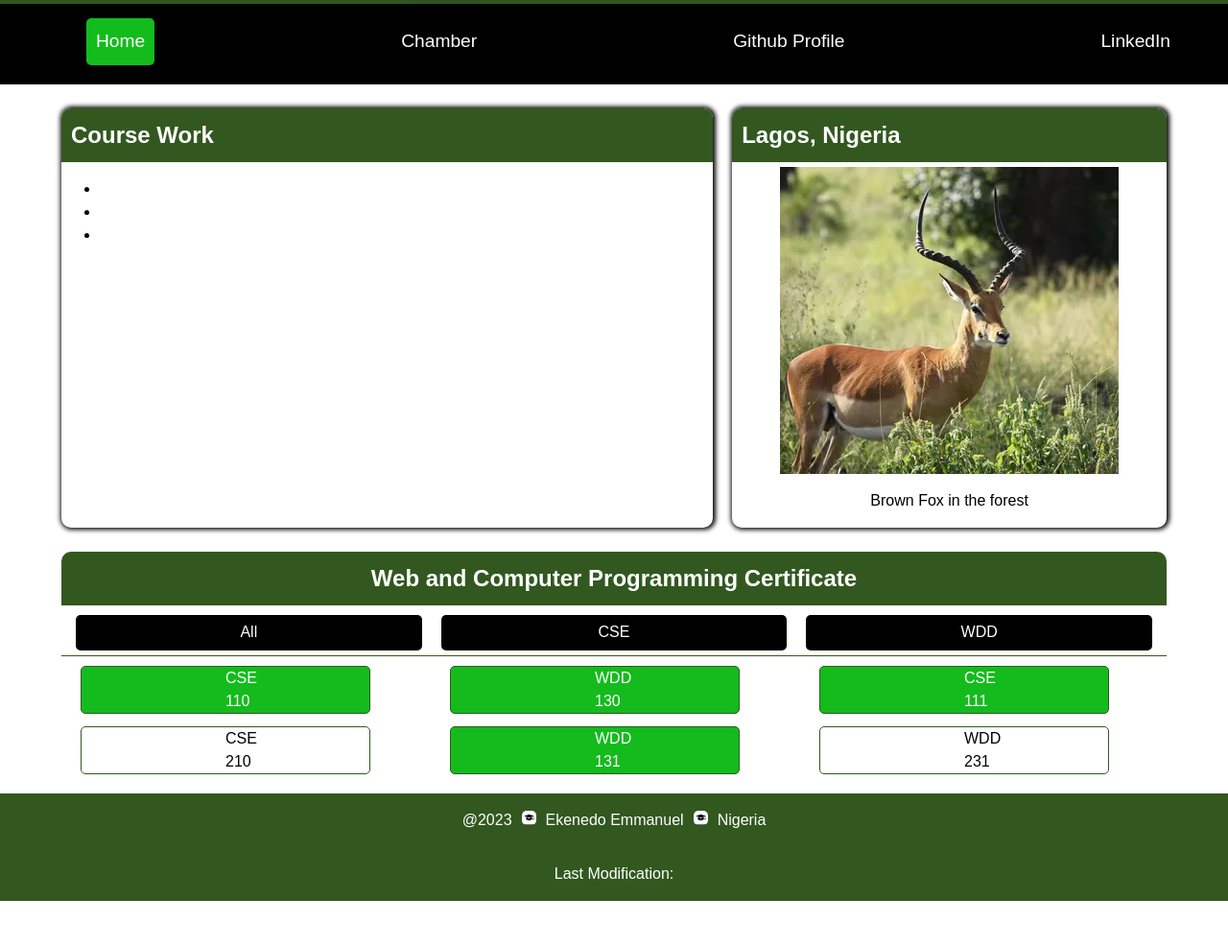
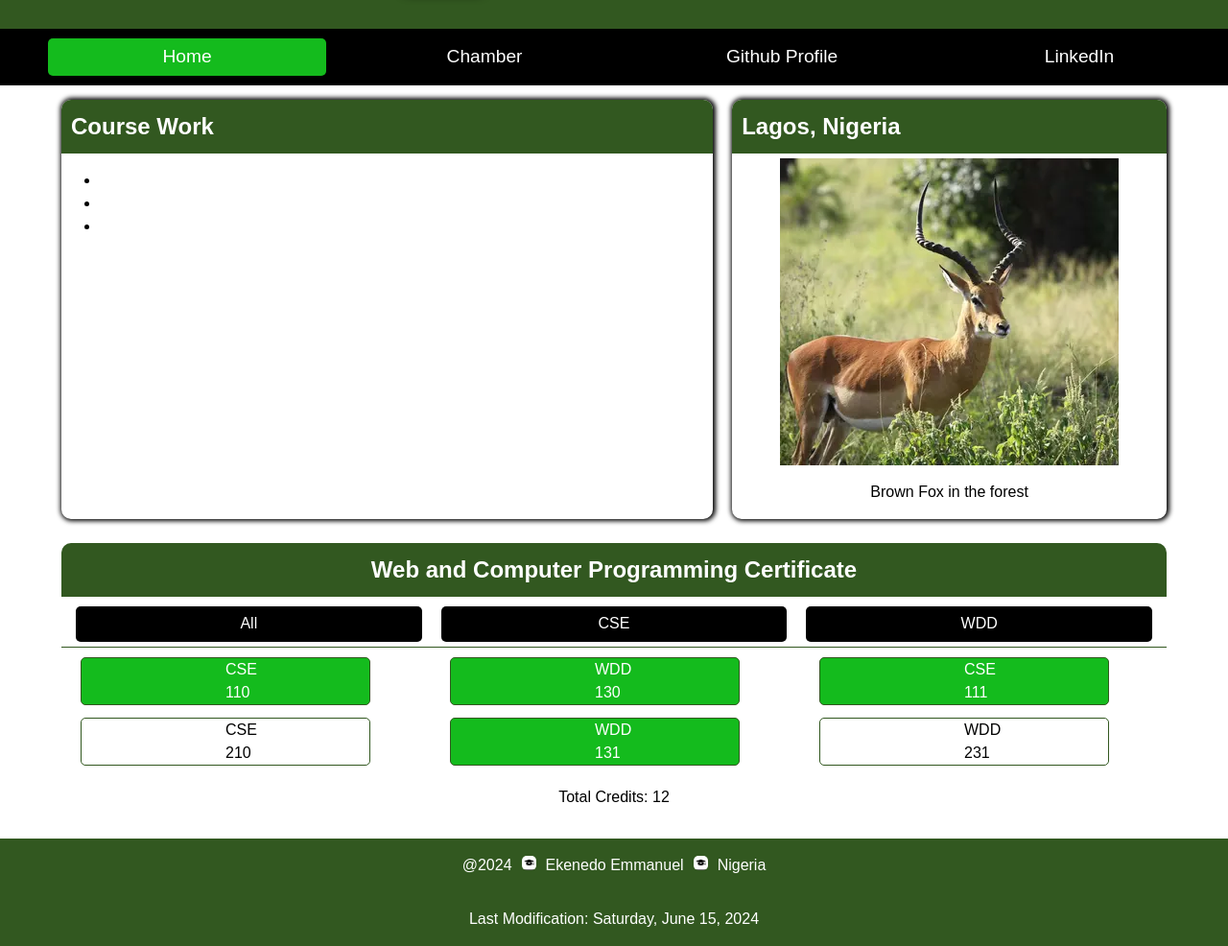
Before and after one commit to Emmanuel1539/wdd231, a plain HTML site: page index.html in a window 1280 px wide. Shown: the part 136-1122 px from the top of the page at 96% size. Before the commit the page ends 1075 px from the top, so only its background shows below. Drawn offline with Linux system fonts and the light colour scheme.

Commit message:
javascript added

```diff
--- a/index.html
+++ b/index.html
@@ -14,13 +14,13 @@
             <h1>Ekenedo N. Emmanuel</h1>
         </div>
         <nav>
-            <ul class="menuLinks">
+            <ul class="menuLinks menuLinks-desktop" >
                 <li class="current"><a href="index.html">Home</a></li>
                 <li><a href="#chamber">Chamber</a></li>
                 <li><a href="https://github.com/Emmanuel1539/wdd231">Github Profile</a></li>
                 <li><a href="https://www.linkedin.com/in/ekenedoemmanuel/">LinkedIn</a></li>
             </ul>
-            <div class="hamburger">
+            <div class="hamburger" id="mobile-menu">
                 <span class="bar"></span>
                 <span class="bar"></span>
                 <span class="bar"></span>
@@ -73,6 +73,6 @@
     <p>@<span id="currentyear" >2023</span><span class="icon"><img class="eduimage" src="./images/eduimage.png" alt=""></span>Ekenedo Emmanuel<span class="icon"><img class="eduimage" src="./images/eduimage.png" alt=""></span>Nigeria</p>
     <p>Last Modification: <span id="lastmodified"></span></p>
 </footer>
-<script src="scripts/course-home-page.js" defer></script>
+<script src="./scripts/course-home-page.js" defer></script>
 </body>
 </html>
--- a/scripts/course-home-page.js
+++ b/scripts/course-home-page.js
@@ -1,6 +1,135 @@
-const hamburger = document.querySelector(".hamburger");
-const menu = document.querySelector(".menuLinks")
 
-hamburger.addEventListener("click", function () {
-    menu.classList.toggle("active");
+
+// Hamburger button and Menulinks
+
+const hamburger = document.querySelector('#mobile-menu');
+const menuLinks = document.querySelector('.menuLinks');
+
+const mobileMenu = function (){
+    hamburger.classList.toggle('is-active');
+    menuLinks.classList.toggle('active');
+
+}
+
+hamburger.addEventListener('click', mobileMenu);
+
+
+// Date time and Last modified
+document.addEventListener("DOMContentLoaded", function() {
+    const fullYear = document.querySelector("#currentyear");
+    const lastModified = document.querySelector("#lastmodified");
+
+    // Use date object
+    const today = new Date();
+
+    fullYear.innerHTML = `<span class="highlight">${today.getFullYear()}</span>`;
+
+    lastModified.innerHTML = `<span class="highlight">${new Intl.DateTimeFormat(
+        "en-US", {
+            dateStyle: "full"
+        }
+    ).format(today)}</span>`;
 });
+
+
+// Course types
+
+
+document.addEventListener('DOMContentLoaded', () => {
+    const courses = [
+        {
+            subject: 'CSE',
+            number: 110,
+            title: 'Introduction to Programming',
+            credits: 2,
+            certificate: 'Web and Computer Programming',
+            description: 'This course will introduce students to programming. It will introduce the building blocks of programming languages (variables, decisions, calculations, loops, array, and input/output) and use them to solve problems.',
+            technology: ['Python'],
+            completed: true
+        },
+        {
+            subject: 'WDD',
+            number: 130,
+            title: 'Web Fundamentals',
+            credits: 2,
+            certificate: 'Web and Computer Programming',
+            description: 'This course introduces students to the World Wide Web and to careers in web site design and development. The course is hands on with students actually participating in simple web designs and programming. It is anticipated that students who complete this course will understand the fields of web design and development and will have a good idea if they want to pursue this degree as a major.',
+            technology: ['HTML', 'CSS'],
+            completed: true
+        },
+        {
+            subject: 'CSE',
+            number: 111,
+            title: 'Programming with Functions',
+            credits: 2,
+            certificate: 'Web and Computer Programming',
+            description: 'CSE 111 students become more organized, efficient, and powerful computer programmers by learning to research and call functions written by others; to write, call , debug, and test their own functions; and to handle errors within functions. CSE 111 students write programs with functions to solve problems in many disciplines, including business, physical science, human performance, and humanities.',
+            technology: ['Python'],
+            completed: true
+        },
+        {
+            subject: 'CSE',
+            number: 210,
+            title: 'Programming with Classes',
+            credits: 2,
+            certificate: 'Web and Computer Programming',
+            description: 'This course will introduce the notion of classes and objects. It will present encapsulation at a conceptual level. It will also work with inheritance and polymorphism.',
+            technology: ['C#'],
+            completed: false
+        },
+        {
+            subject: 'WDD',
+            number: 131,
+            title: 'Dynamic Web Fundamentals',
+            credits: 2,
+            certificate: 'Web and Computer Programming',
+            description: 'This course builds on prior experience in Web Fundamentals and programming. Students will learn to create dynamic websites that use JavaScript to respond to events, update content, and create responsive user experiences.',
+            technology: ['HTML', 'CSS', 'JavaScript'],
+            completed: true
+        },
+        {
+            subject: 'WDD',
+            number: 231,
+            title: 'Frontend Web Development I',
+            credits: 2,
+            certificate: 'Web and Computer Programming',
+            description: 'This course builds on prior experience with Dynamic Web Fundamentals and programming. Students will focus on user experience, accessibility, compliance, performance optimization, and basic API usage.',
+            technology: ['HTML', 'CSS', 'JavaScript'],
+            completed: false
+        }
+    ];
+
+    const courseContainer = document.querySelector('.courseContainer');
+    const filterButtons = document.querySelectorAll('.courseType');
+    const totalCreditsElem = document.createElement('p');
+    totalCreditsElem.id = 'totalCredits';
+    courseContainer.parentElement.appendChild(totalCreditsElem);
+
+    function displayCourses(filter = 'All') {
+        courseContainer.innerHTML = '';
+        const filteredCourses = courses.filter(course => filter === 'All' || course.subject === filter);
+
+        filteredCourses.forEach(course => {
+            const courseDiv = document.createElement('div');
+            courseDiv.classList.add('courses');
+            if (course.completed) {
+                courseDiv.classList.add('taken');
+            }
+            courseDiv.textContent = `${course.subject} ${course.number} `;
+            courseContainer.appendChild(courseDiv);
+        });
+
+        const totalCredits = filteredCourses.reduce((acc, course) => acc + course.credits, 0);
+        totalCreditsElem.textContent = `Total Credits: ${totalCredits}`;
+    }
+
+    filterButtons.forEach(button => {
+        button.addEventListener('click', () => {
+            filterButtons.forEach(btn => btn.classList.remove('active'));
+            button.classList.add('active');
+            displayCourses(button.textContent);
+        });
+    });
+
+    displayCourses();
+});
--- a/styles/course-home-page.css
+++ b/styles/course-home-page.css
@@ -56,6 +56,93 @@ header{
 
 }
 
+/* --------NAV----------- */
+
+
+nav{
+    width: 100%;
+    height: auto;
+    display: flex;
+    flex-direction: column;
+    width: 100%;
+    background-color: var(--clr-accent2);
+}
+
+
+
+.menuLinks li{
+    list-style: none;
+    padding: 0 5px;
+}
+.menuLinks li a{
+    color: var(--clr-accent1);
+    text-decoration: none;
+    font-size: 1.2em;
+}
+
+.menuLinks{
+    display: grid;
+    grid-template-columns: 1fr;
+    grid-template-rows: repeat(4, 100px);
+    width: 100%;
+    top: -1000px;
+    position: absolute;
+    text-align: center;
+
+}
+
+.menuLinks.active{
+    top: 100%;
+    opacity: 1;
+    z-index: 99;
+    height: 70vh;
+    background-color: var(--clr-accent2);
+    padding: 30px 0;
+    margin: 0;
+}
+
+
+.hamburger .bar{
+    width: 25px;
+    height: 3px;
+    margin: 5px auto;
+    transition: all 0.3s ease-in-out;
+    display: block;
+    cursor: pointer;
+    background-color: var(--clr-accent1);
+}
+
+
+#mobile-menu{
+    position: absolute;
+    top: 15px;
+    right: 5%;
+    transform: translate(5%, 20%);
+}
+
+#mobile-menu.is-active .bar:nth-child(2){
+    opacity: 0;
+}
+
+#mobile-menu.is-active .bar:nth-child(1){
+    transform: translateY(8px) rotate(45deg);
+}
+
+#mobile-menu.is-active .bar:nth-child(3){
+    transform: translateY(-8px) rotate(-45deg);
+}
+
+
+
+
+
+
+
+
+
+
+
+
 @media screen and (min-width: 40rem) {
     .about-me{
         display: flex;
@@ -73,78 +160,16 @@ header{
     }
 }
 
-/* -------------NAV SECTION----------- */
-
-.hamburger{
-    position: absolute;
-    top: 0;
-    right: 5px;
-    margin: 10px;
-    margin-top: 5px;
-
-}
-
-/* .hamburger::after{
-    content: "X";
-    position: absolute;
-    top: 0;
-    right: 5px;
-    margin: 10px;
-    margin-top: 5px;
-    font-weight: bold;
-    background-color: var(--clr-primary);
-   font-size: 30px;
-   color: white;
-} */
-
-
-.hamburger .bar{
-    display: flex;
-    flex-direction: column;
-    height: 3px;
-    width: 25px;
-    margin: 8px auto;
-    background-color: var(--clr-accent1);
-}
-
-nav{
-    display: flex;
-    flex-direction: column;
-    width: 100%;
-    background-color: var(--clr-accent2);
-
-}
-
-.menuLinks:active{
-    display: flex;
-}
-
-.menuLinks{
-    display: none;
-    flex-direction: column;
-    justify-content: center;
-    align-items: center;
-    height: auto;
-
-}
-.menuLinks li{
-    list-style: none;
-    margin-bottom: 20px;
-
-}
-
-/* .menuLinks li.current a{
-   color: var(--clr-secondary);
-
-} */
-
-.menuLinks li a{
-    color: var(--clr-accent1);
-    text-decoration: none;
-    font-size: 1.2em;
-}
 
 @media screen and (min-width: 40rem) {
+    header{
+        height: 200px;
+        width: 100%;
+        background-color: var(--clr-primary);
+        display: flex;
+        flex-direction: column;
+    }
+
     .hamburger{
         display: none;
     }
@@ -152,25 +177,22 @@ nav{
     nav{
         display: flex;
         flex-direction: row;
-        background-color: var(--clr-accent2);
-        width: 100%;
-
-
+        position: static;
     }
     .menuLinks{
         display: flex;
         flex-direction: row;
         justify-content: space-between;
-        align-items: center;
-        align-self: center;
-        text-align: center;
+        background-color: var(--clr-accent2);
         width: 100%;
-        margin: 15px 50px 0;
+        top: 150px;
     }
 
 
     .menuLinks li{
-        padding: 10px;
+        padding: 5px;
+        margin: 10px;
+        width: 100%;
     }
     .menuLinks li:hover{
         background-color: var(--clr-secondary);
@@ -181,8 +203,12 @@ nav{
     .menuLinks li.current{
         background-color: var(--clr-secondary);
         color: var(--clr-accent1);
-        padding: 10px;
         border-radius: 5px;
+    }
+
+    .menuLinks li a{
+        padding: 0;
+        margin: 0;
     }
 }
 
@@ -192,7 +218,7 @@ nav{
     display: block;
     flex-direction: column;
     justify-content: center;
-    margin: 15px auto;
+    margin: 30px auto;
     width: min(90%, 80rem);
     border-radius: 20px;
     height: auto;
```
